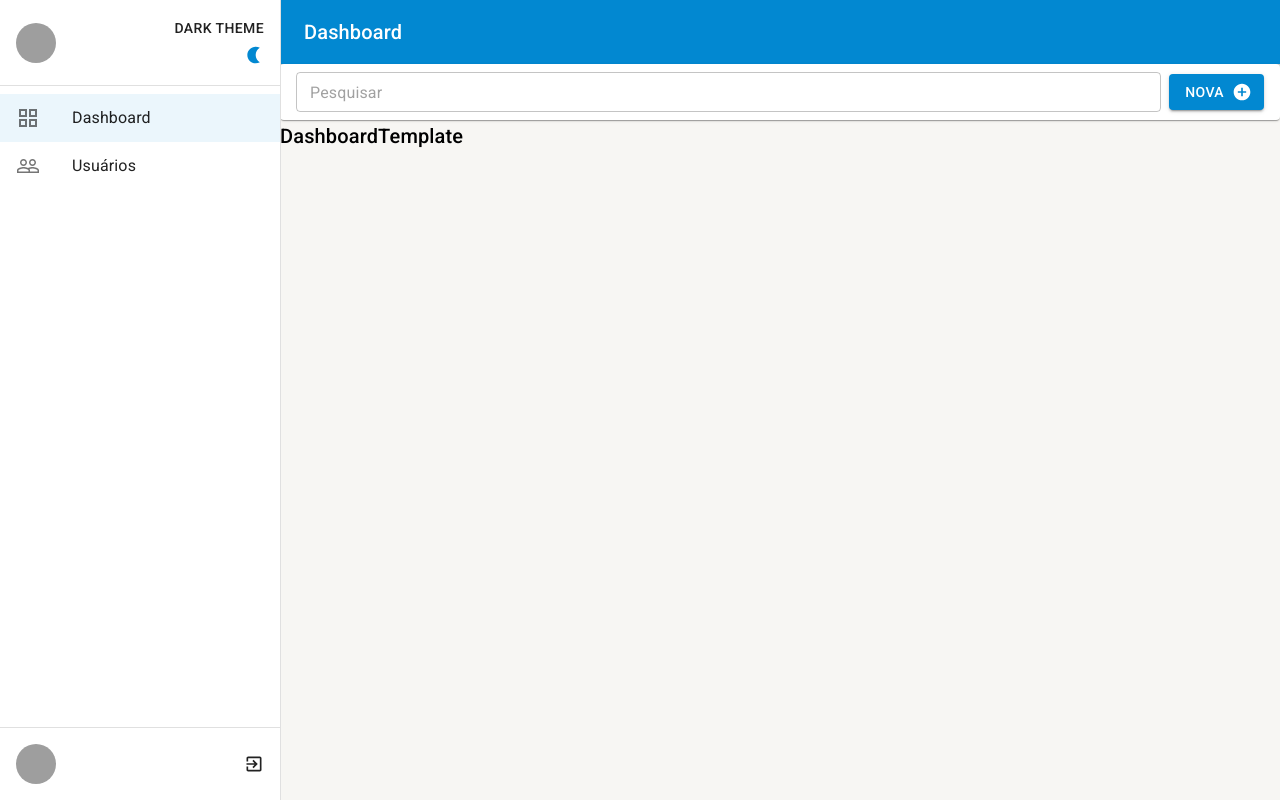
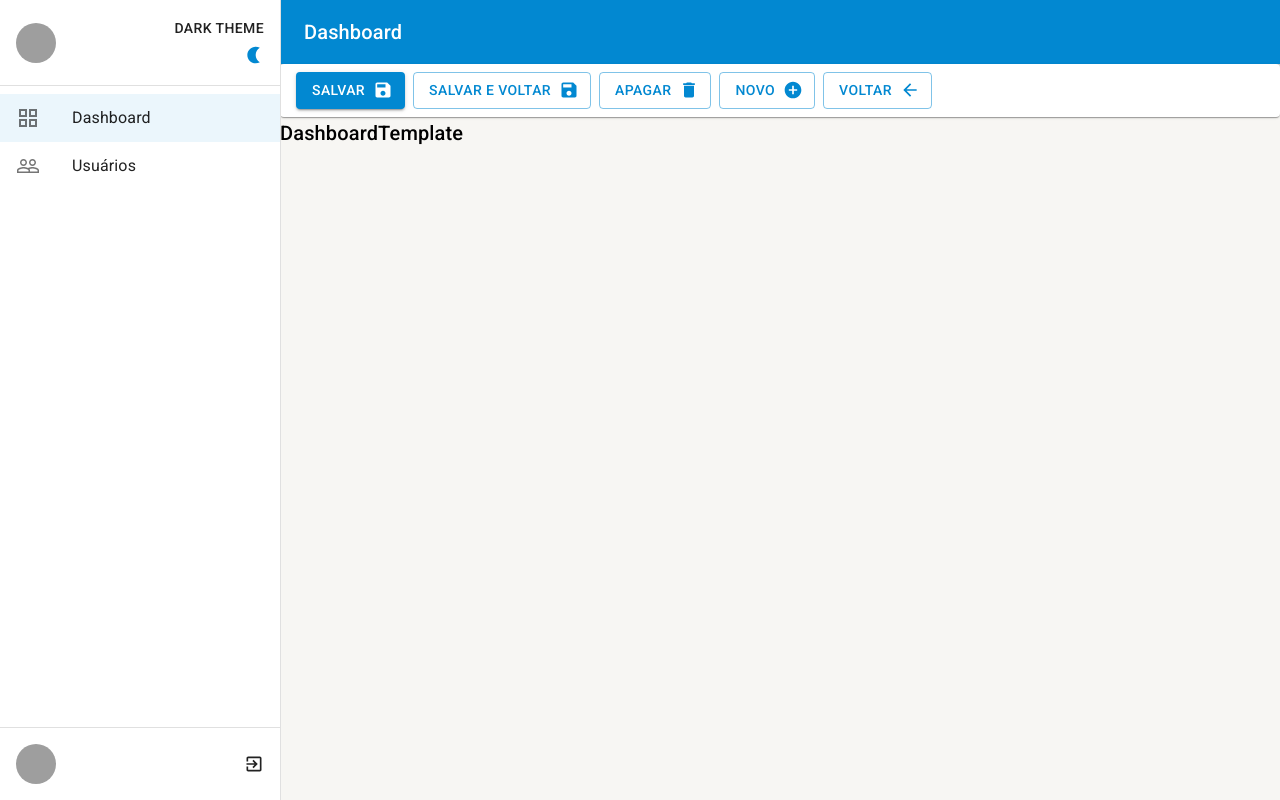
Before and after one commit to geraldobl58/app-dashboard-typescript-material-ui, a React (Create React App) app: page /dashboard in a window 1280 px wide. Built offline with nearby package versions, Linux system fonts and the light colour scheme; grey boxes are pictures that could not be loaded.

Commit message:
:sparkles: Creating toolbox component

```diff
--- /dev/null
+++ b/src/components/ToolBox/index.tsx
@@ -0,0 +1,35 @@
+import { Box, Button, Paper } from '@mui/material'
+
+import SaveIcon from '@mui/icons-material/Save'
+import AddCircleIcon from '@mui/icons-material/AddCircle'
+import DeleteIcon from '@mui/icons-material/Delete'
+import ArrowBackIcon from '@mui/icons-material/ArrowBack'
+
+export function ToolBox() {
+  return (
+    <Box
+      gap={1}
+      padding={1}
+      paddingX={2}
+      display="flex"
+      alignItems="center"
+      component={Paper}
+    >
+      <Button variant="contained" color="primary" endIcon={<SaveIcon />}>
+        Salvar
+      </Button>
+      <Button variant="outlined" color="primary" endIcon={<SaveIcon />}>
+        Salvar e Voltar
+      </Button>
+      <Button variant="outlined" color="primary" endIcon={<DeleteIcon />}>
+        Apagar
+      </Button>
+      <Button variant="outlined" color="primary" endIcon={<AddCircleIcon />}>
+        Novo
+      </Button>
+      <Button variant="outlined" color="primary" endIcon={<ArrowBackIcon />}>
+        Voltar
+      </Button>
+    </Box>
+  )
+}
--- a/src/templates/Dashboard/index.tsx
+++ b/src/templates/Dashboard/index.tsx
@@ -1,13 +1,13 @@
 import { Typography } from '@mui/material'
 
-import { ToolBar } from 'components/ToolBar'
+import { ToolBox } from 'components/ToolBox'
 
 import { Base } from 'templates/Base'
 
 export function DashboardTemplate() {
   return (
     <Base>
-      <ToolBar textInputShowSearch textNewButton="Nova" />
+      <ToolBox />
       <Typography variant="h6" component="div">
         DashboardTemplate
       </Typography>
```
